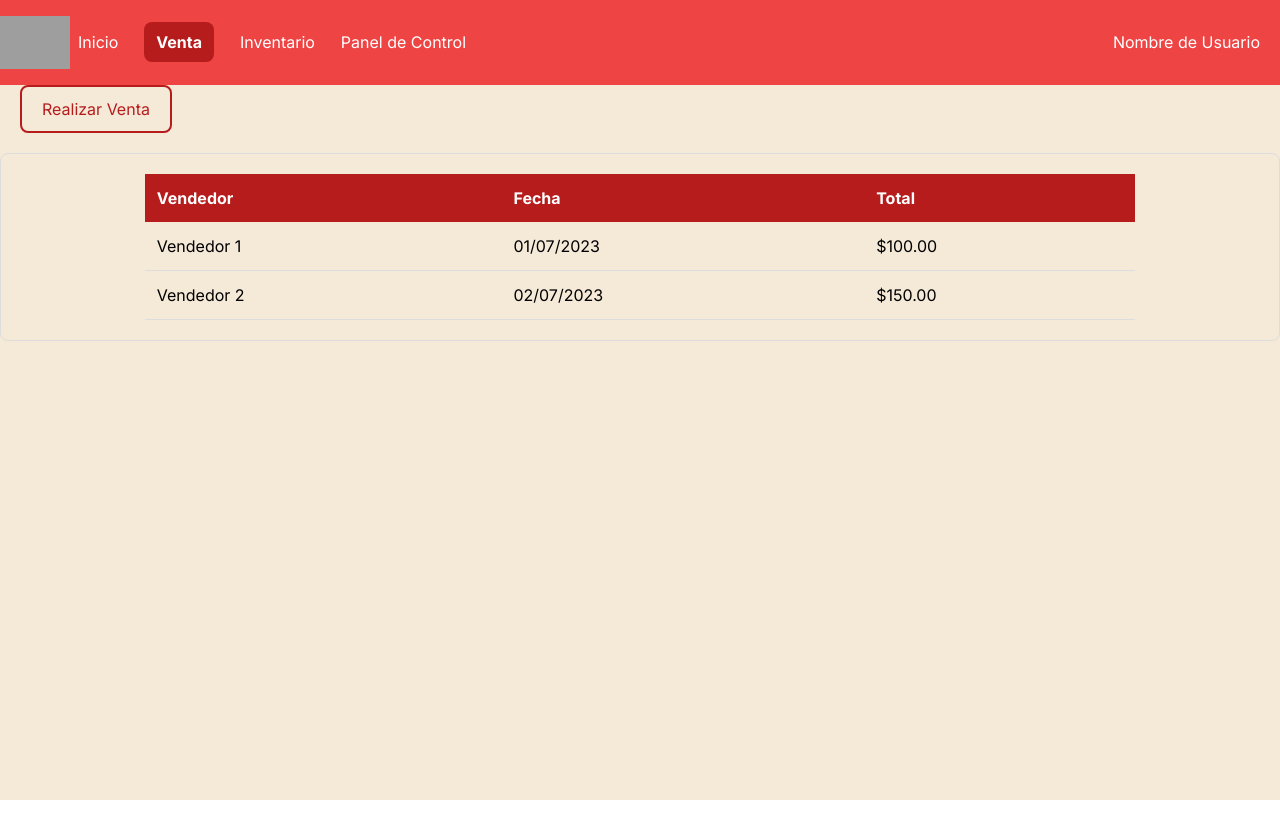
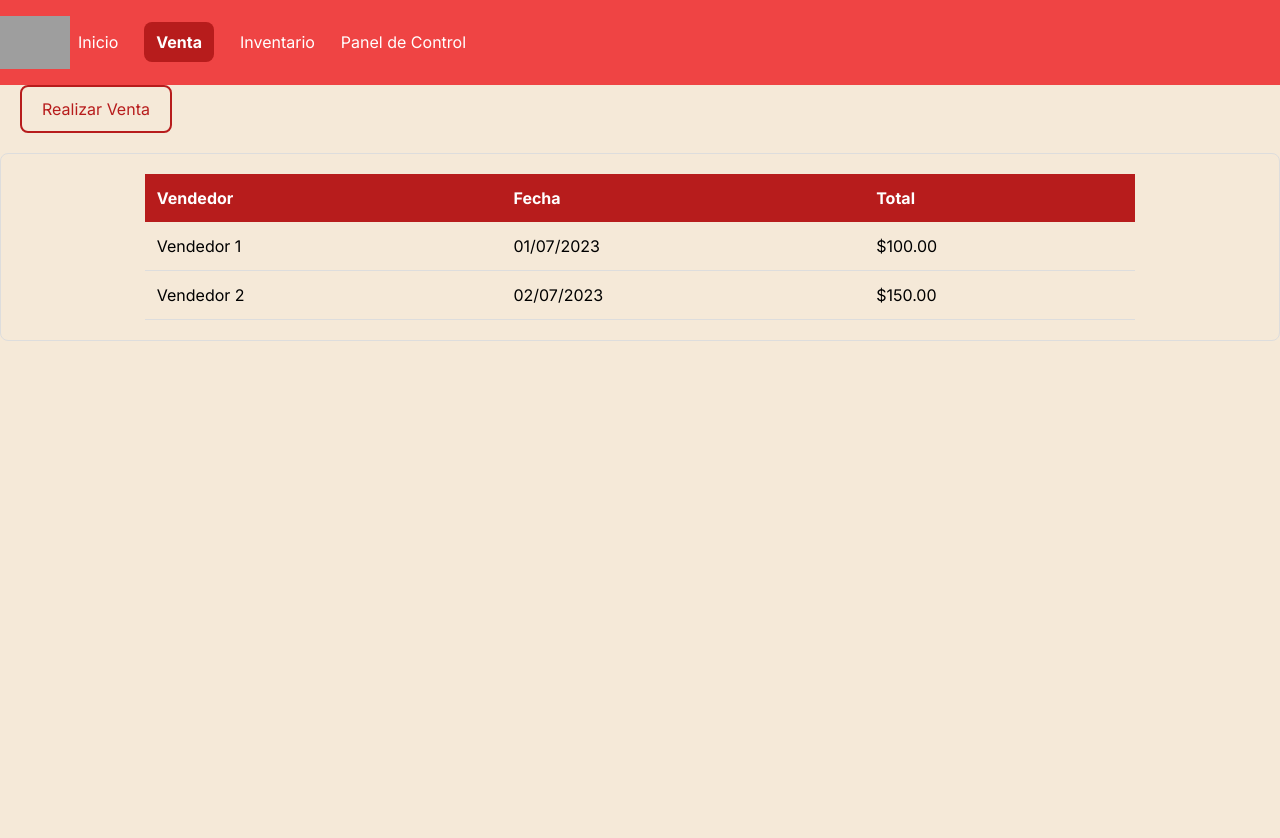
Before and after one commit to JoseckGD/pablos-pizza, a Next.js app: page /sells in a window 1280 px wide. Shown: the top 838 px of the page. Before the commit the page ends 800 px from the top, so only its background shows below. Built offline with nearby package versions, Linux system fonts and the light colour scheme; grey boxes are pictures that could not be loaded.

Commit message:
Componente Navbar,  customs hooks

```diff
--- a/app/api/login/route.js
+++ b/app/api/login/route.js
@@ -6,7 +6,7 @@ export async function POST(req, res) {
     try {
         const user = await iniciarSesion(body);
         if (user.length > 0) {
-            return NextResponse.json({ status: true, message: 'Inicio de sesión exitoso', });
+            return NextResponse.json({ status: true, message: 'Inicio de sesión exitoso', data: user[0] });
         }
         return NextResponse.json({ status: false, message: 'Usuario no encontrado', });
     } catch (error) {
@@ -17,7 +17,7 @@ export async function POST(req, res) {
 async function iniciarSesion(data) {
     const { username, password } = data
     return new Promise((resolve, reject) => {
-        const query = 'SELECT * FROM usuarios WHERE username = ? AND password = ?';
+        const query = 'SELECT * FROM usuarios, personas WHERE (username = ? AND password = ?) AND usuarios.persona_id = personas.id ';
         const values = [username, password];
         dbPizzeriaConnection.query(query, values, (error, results) => {
             if (error) {
@@ -25,7 +25,6 @@ async function iniciarSesion(data) {
                 return;
             }
             resolve(results);
-            console.log(values)
         });
     });
 }
--- a/app/api/usuarios/_model/UserRepository.js
+++ b/app/api/usuarios/_model/UserRepository.js
@@ -14,7 +14,7 @@ export default class UserRepository {
 
     async getUsers() {
         return new Promise((resolve, reject) => {
-            const query = 'SELECT * FROM usuarios, personas WHERE usuarios.persona_id = personas.id ';
+            const query = 'SELECT * FROM usuarios, personas WHERE usuarios.persona_id = personas.id';
             dbPizzeriaConnection.query(query, (error, results) => {
                 if (error) {
                     reject(error);
@@ -42,7 +42,7 @@ export default class UserRepository {
 
     async getUserByID(id) {
         return new Promise((resolve, reject) => {
-            const query = 'SELECT * FROM usuarios WHERE id = ?';
+            const query = 'SELECT * FROM usuarios, personas WHERE (usuarios.persona_id = personas.id) AND usuarios.persona_id = ?';
             const values = [id];
             dbPizzeriaConnection.query(query, values, (error, results) => {
                 if (error) {
--- /dev/null
+++ b/app/components/Navbar.jsx
@@ -0,0 +1,135 @@
+"use client";
+import React, { useEffect, useState } from "react";
+import { usePathname, useRouter } from "next/navigation";
+import { useUsuarioContext } from "../contexts/UsuarioContext";
+
+const routes = { "/": "a", "/sells": "sells" };
+
+const Navbar = () => {
+  const router = useRouter();
+  const pathname = usePathname();
+
+  const [page, setPage] = useState(pathname.split("/")[1]);
+
+  const { usuario } = useUsuarioContext();
+
+  // useEffect(() => {
+  //   console.log(pathname);
+  //   console.log(routes[pathname]);
+  // }, []);
+
+  const logoStyles = {
+    width: "70px",
+  };
+
+  const containerStyles = {
+    display: "flex",
+    alignItems: "center",
+    justifyContent: "space-between",
+    paddingRight: "20px",
+  };
+
+  const userStyles = {
+    marginLeft: "10px",
+    color: "white",
+  };
+
+  const listStyles = {
+    listStyle: "none",
+    padding: "0",
+    display: "flex",
+    alignItems: "center",
+  };
+
+  const listItemStyles = {
+    marginRight: "10px",
+    cursor: "pointer",
+  };
+
+  const selectedListItemStyles = {
+    ...listItemStyles,
+    backgroundColor: "#B71C1C",
+    color: "white",
+    fontWeight: "bold",
+    padding: "8px 12px",
+    borderRadius: "8px",
+  };
+
+  const handleClickMenu = (page) => {
+    // console.log(page);
+    router.push(`/${page}`);
+    setPage(page);
+  };
+
+  return (
+    <>
+      {routes[pathname] && (
+        <nav className="bg-red-500 py-4">
+          <div className="container mx-auto">
+            <div style={containerStyles}>
+              <div style={listStyles}>
+                <p
+                  onClick={() => handleClickMenu("page")}
+                  className="flex items-center text-white font-bold text-xl"
+                >
+                  <img
+                    src="https://www.pablospizza.com/wp-content/themes/pablopizza/images/logo-new.png"
+                    alt="Logo"
+                    className="mr-2"
+                    style={logoStyles}
+                  />
+                </p>
+                <ul className="flex space-x-4" style={listStyles}>
+                  <li
+                    style={
+                      page === "" ? selectedListItemStyles : listItemStyles
+                    }
+                  >
+                    <p
+                      onClick={() => handleClickMenu("")}
+                      className="text-white"
+                    >
+                      Inicio
+                    </p>
+                  </li>
+                  <li
+                    style={
+                      page === "sells" ? selectedListItemStyles : listItemStyles
+                    }
+                  >
+                    <p
+                      onClick={() => handleClickMenu("sells")}
+                      className="text-white"
+                    >
+                      Venta
+                    </p>
+                  </li>
+                  <li
+                    style={
+                      page === "inventary"
+                        ? selectedListItemStyles
+                        : listItemStyles
+                    }
+                  >
+                    <p
+                      onClick={() => handleClickMenu("inventary")}
+                      className="text-white"
+                    >
+                      Inventario
+                    </p>
+                  </li>
+                  <li style={listItemStyles}>
+                    <a className="text-white">Panel de Control</a>
+                  </li>
+                </ul>
+              </div>
+              <div style={userStyles}>{usuario.nombre}</div>
+            </div>
+          </div>
+        </nav>
+      )}
+    </>
+  );
+};
+
+export default Navbar;
--- /dev/null
+++ b/app/contexts/UsuarioContext.js
@@ -0,0 +1,38 @@
+"use client"
+import { useLocalStorage } from '@/hooks/useLocalStorage';
+import React, { createContext, useContext, useState } from 'react';
+
+// Creamos el contexto para el usuario
+const UsuarioContext = createContext();
+
+// Componente proveedor del contexto
+export const UsuarioProvider = ({ children }) => {
+    // Aquí puedes obtener la información del usuario que inició sesión
+    // const [usuario, setUsuario] = useState(null);
+    const [usuario, setUsuario] = useLocalStorage("userSaveData", []);
+
+
+    // Aquí puedes crear las funciones que modificarán el estado del usuario
+    const setDataUser = (usuario) => {
+        setUsuario(usuario);
+        // console.log(usuario);
+    }
+
+
+    const data = {
+        usuario,
+        setDataUser
+    };
+
+    return (
+        <UsuarioContext.Provider value={data}>
+            {children}
+        </UsuarioContext.Provider>
+    );
+};
+
+export const useUsuarioContext = () => {
+    const context = useContext(UsuarioContext);
+    if (!context) throw new Error("useContext debe usar con provider");
+    return context;
+};
--- a/app/layout.js
+++ b/app/layout.js
@@ -1,3 +1,5 @@
+import Navbar from './components/Navbar'
+import { UsuarioProvider } from './contexts/UsuarioContext'
 import './globals.css'
 import { Inter } from 'next/font/google'
 
@@ -12,9 +14,12 @@ export default function RootLayout({ children }) {
   return (
     <html lang="en">
       <body className={inter.className}>
-        <main style={{ backgroundColor: '#F05B5B' }}>
-          {children}
-        </main>
+        <UsuarioProvider>
+          <Navbar />
+          <main style={{ backgroundColor: '#F05B5B' }}>
+            {children}
+          </main>
+        </UsuarioProvider>
       </body>
     </html>
   )
--- a/app/login/page.jsx
+++ b/app/login/page.jsx
@@ -1,10 +1,11 @@
 "use client";
 
 import useFetch from "@/hooks/useFetch";
-import { redirect } from "next/navigation";
+import { useRouter } from "next/navigation";
 import { useEffect, useState } from "react";
 import icono from "../assets/icon.svg";
 import Image from "next/image";
+import { useUsuarioContext } from "../contexts/UsuarioContext";
 
 const initialForm = {
   username: "",
@@ -13,6 +14,10 @@ const initialForm = {
 
 const Login = () => {
   const [form, setForm] = useState(initialForm);
+
+  const { setDataUser } = useUsuarioContext();
+
+  const router = useRouter();
 
   const { data, isLoading, error, fetchData } = useFetch(
     "http://localhost:3000/api/login",
@@ -33,7 +38,8 @@ const Login = () => {
 
   useEffect(() => {
     if (data && data.status == true) {
-      redirect("/");
+      setDataUser(data.data);
+      router.push("/");
     }
   }, [data]);
 
@@ -96,7 +102,7 @@ const Login = () => {
         {/* Mostrar los datos */}
         {data && <p>{data.message}</p>}
       </div>
-      <Image src={icono} width={500} height={500} />
+      <Image src={icono} alt="a" width={500} height={500} />
     </div>
   );
 };
--- a/app/page.js
+++ b/app/page.js
@@ -1,9 +1,18 @@
-import Image from 'next/image'
+"use client"
+import { useEffect } from 'react';
+import { useUsuarioContext } from './contexts/UsuarioContext';
 
 export default function Home() {
+  const { usuario } = useUsuarioContext();
+  useEffect(() => {
+    console.log(usuario);
+  }, [])
+
   return (
     <div>
-      Home
+      <p>Datos</p>
+      <p>{usuario.username}</p>
+      <p>{usuario.id}</p>
     </div>
   )
 }
--- a/app/sells/page.jsx
+++ b/app/sells/page.jsx
@@ -3,7 +3,6 @@
 import useFetch from "@/hooks/useFetch";
 import { redirect } from "next/navigation";
 import { useEffect, useState } from "react";
-
 
 const Sells = () => {
   const bodyStyles = {
@@ -86,56 +85,8 @@ const Sells = () => {
     borderRadius: "8px",
   };
 
-
-
-
   return (
     <div style={bodyStyles}>
-      <nav className="bg-red-500 py-4">
-        <div className="container mx-auto">
-          <div style={containerStyles}>
-            <div style={listStyles}>
-              <a
-                href="/"
-                className="flex items-center text-white font-bold text-xl"
-              >
-                <img
-                  src="https://www.pablospizza.com/wp-content/themes/pablopizza/images/logo-new.png"
-                  alt="Logo"
-                  className="mr-2"
-                  style={logoStyles}
-                />
-              </a>
-              <ul className="flex space-x-4" style={listStyles}>
-                <li style={listItemStyles}>
-                  <a href="/" className="text-white">
-                    Inicio
-                  </a>
-                </li>
-                <li style={selectedListItemStyles}>
-                  <a href="/sells" className="text-white">
-                    Venta
-                  </a>
-                </li>
-                <li style={listItemStyles}>
-                  <a href="" className="text-white">
-                    Inventario
-                  </a>
-                </li>
-                <li style={listItemStyles}>
-                  <a href="" className="text-white">
-                    Panel de Control
-                  </a>
-                </li>
-              </ul>
-            </div>
-            <div style={userStyles}>
-              Nombre de Usuario
-            </div>
-          </div>
-        </div>
-      </nav>
-
       <div className="container mx-auto">
         <div style={buttonContainerStyles}>
           <button style={buttonStyles}>Realizar Venta</button>
@@ -164,7 +115,6 @@ const Sells = () => {
           </table>
         </div>
       </div>
-
     </div>
   );
 };
--- /dev/null
+++ b/hooks/useLocalStorage.js
@@ -0,0 +1,14 @@
+import { useEffect, useState } from "react";
+
+export const useLocalStorage = (key, initialValue) => {
+    const [value, setValue] = useState(() => {
+        const storedValue = localStorage.getItem(key);
+        return storedValue ? JSON.parse(storedValue) : initialValue;
+    });
+
+    useEffect(() => {
+        localStorage.setItem(key, JSON.stringify(value));
+    }, [key, value]);
+
+    return [value, setValue];
+};
```
Also changed, not shown: app/api/usuarios/getUser/[id]/route.js (renamed from app/api/usuarios/getUsers/route.js, +5 -4 lines), hooks/useTitle.js (added, +11 -0 lines).
